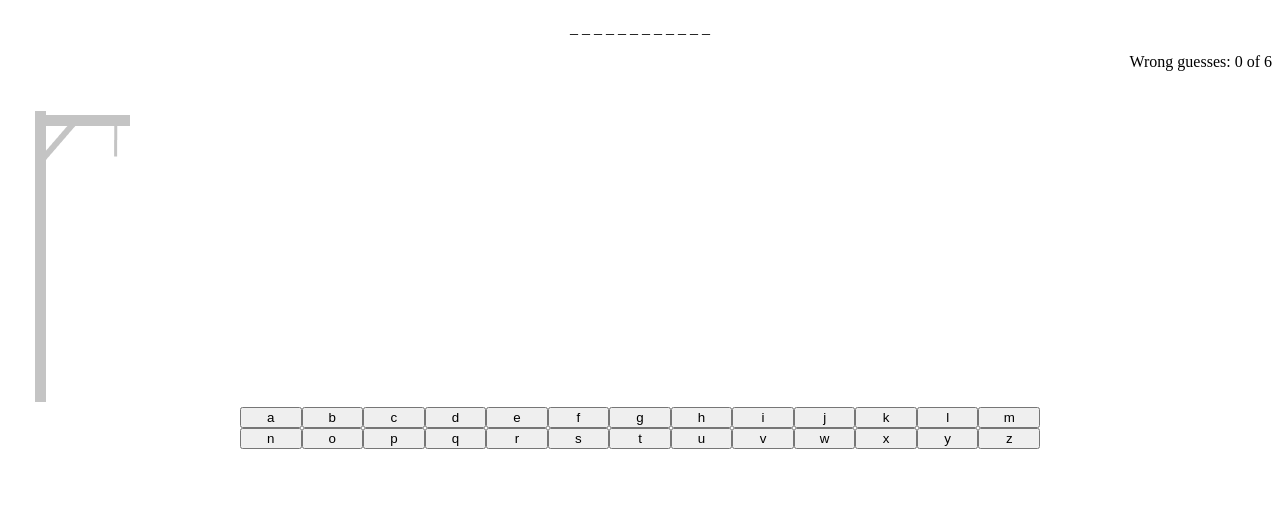
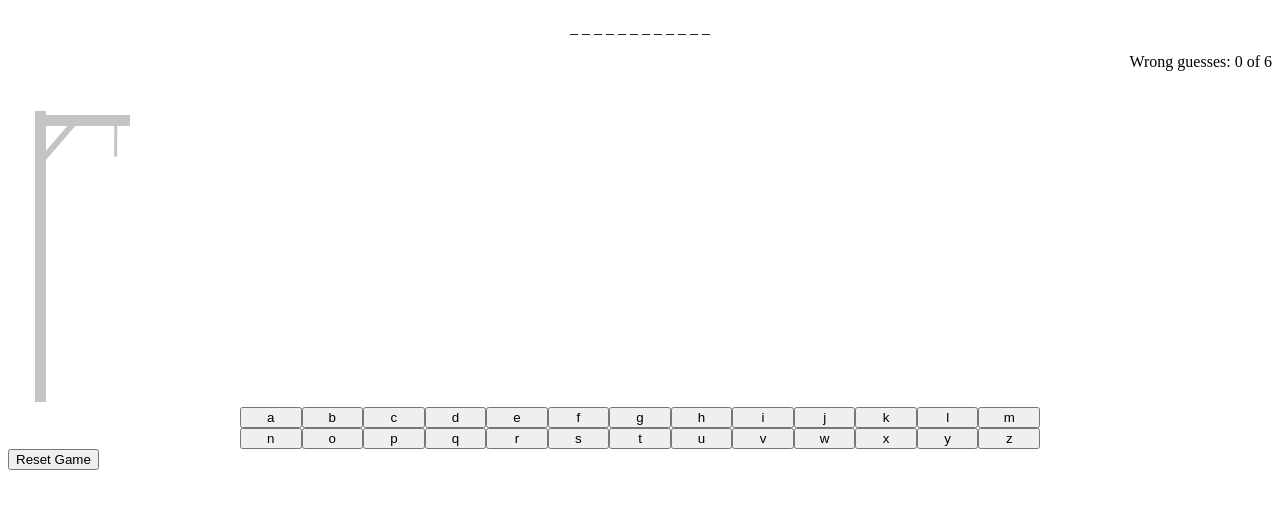
Before and after one commit to jazdmiller/Guess-The-Word-Game-, a plain HTML site: page index.html in a window 1280 px wide. Shown: the part 61-570 px from the top of the page. Drawn offline with Linux system fonts and the light colour scheme.

Commit message:
add reset function

```diff
--- a/index.html
+++ b/index.html
@@ -14,6 +14,7 @@
     <img src="./images/0.jpg" alt="hangman picture" class="hangmanPic">
     <div class="wrapper">
     </div>
+    <button class="reset" onClick="reset()">Reset Game</button>
     <script src="script.js"></script>
 </body>
 </html>
--- a/script.js
+++ b/script.js
@@ -49,7 +49,7 @@ const checkWin = () => {
 
 const checkLost = () => {
     if (mistakes === wrongGuess) {
-        document.querySelector('.wrapper').innerHTML = 'Sorry! You lose!';
+        document.querySelector('.wrapper').innerHTML = `Sorry, you lose! The movie is: ${answerArray}`;
     }
 }
 
@@ -63,6 +63,16 @@ const addMistakes = () => {
     document.getElementById('mistakes').innerHTML = mistakes;
 }
 
+const reset = () => {
+    mistakes = 0;
+    guesses = [];
+    document.querySelector('.hangmanPic').src = "./images/0.jpg";
+
+    randomWord();
+    guessWord();
+    addMistakes();
+    getButtons();
+}
 document.getElementById('wrongGuess').innerHTML = wrongGuess;
 
 randomWord();
```
